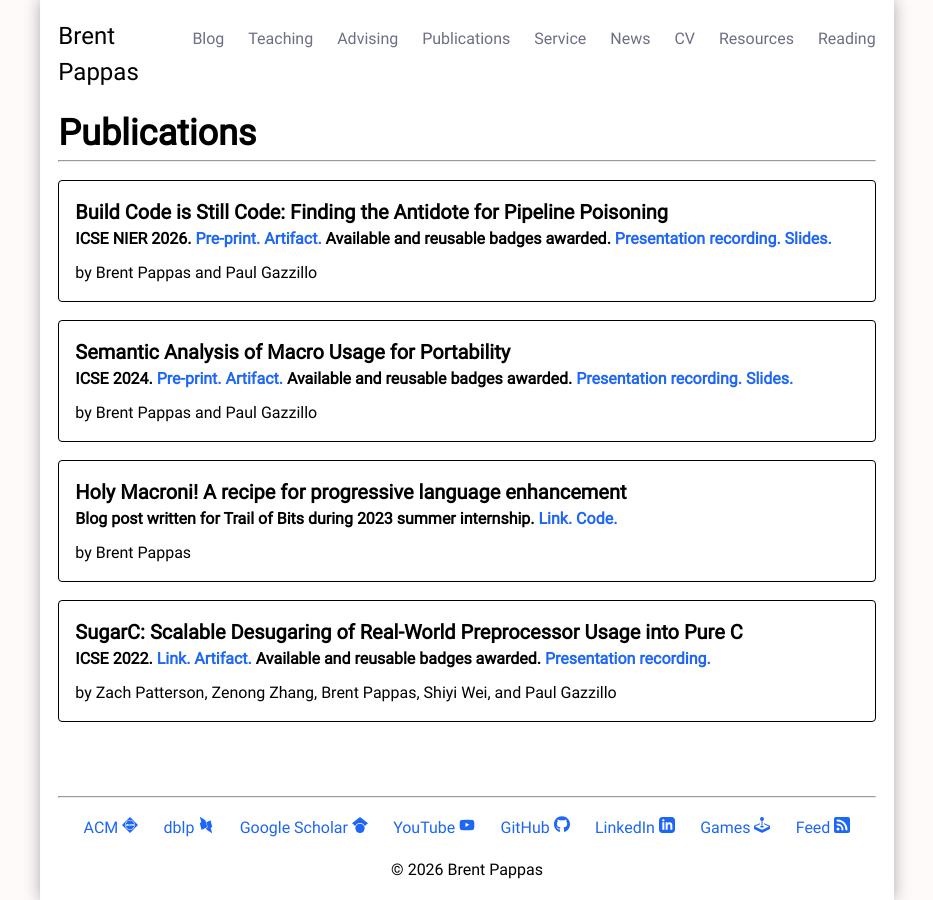
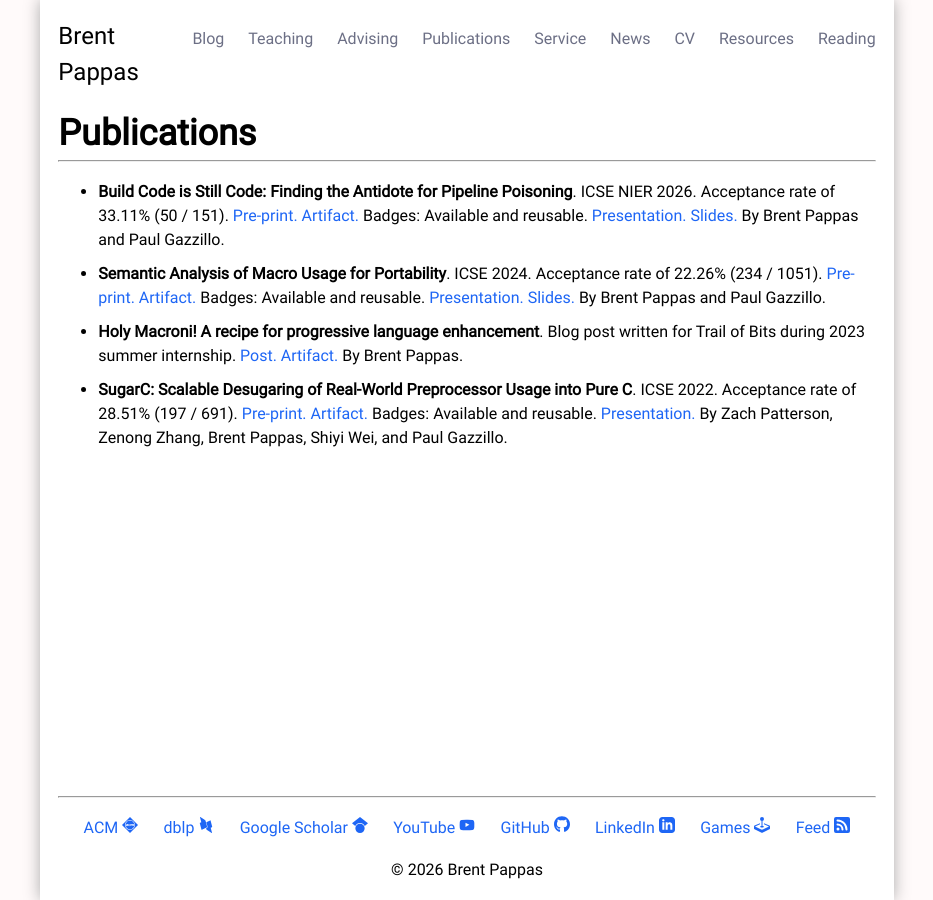
Before and after one commit to PappasBrent/pappasbrent.github.io, a Jekyll site: the page built from publications.html, in a window 1280 px wide. Shown: the whole page, without its empty margins (173-1106 px from the left). Built offline with Jekyll 4.4.1, drawn with Linux system fonts in a browser that asks for light colours.

Commit message:
Update publications

```diff
--- a/publications.html
+++ b/publications.html
@@ -3,52 +3,49 @@ layout: default
 title: Publications
 ---
 
-<div class="card">
-    <h5>Build Code is Still Code: Finding the Antidote for Pipeline Poisoning</h5>
-    <h6>
+<ul>
+    <li><p>
+        <span style="font-weight: bold">Build Code is Still Code: Finding the Antidote for Pipeline Poisoning</span>.
         ICSE NIER 2026.
+        Acceptance rate of 33.11% (50 / 151).
         <a href="https://arxiv.org/abs/2601.08995">Pre-print.</a>
-        <a href="https://zenodo.org/records/18233892">Artifact.</a> Available and reusable badges awarded.
-        <a href="https://youtu.be/v4P_Z3A8k2k">Presentation recording.</a>
+        <a href="https://zenodo.org/records/18233892">Artifact.</a>
+        Badges: Available and reusable.
+        <a href="https://youtu.be/v4P_Z3A8k2k">Presentation.</a>
         <a href="https://docs.google.com/presentation/d/1S8893dpvrzSFVBp6_gxrGEv-C6VdYlGY8Dm6xT8OX5Y/edit?usp=sharing">Slides.</a>
-    </h6>
-    <p>by Brent Pappas and Paul Gazzillo</p>
-</div>
+        By Brent Pappas and Paul Gazzillo.
+    </p></li>
+    <li><p>
+        <span style="font-weight: bold">Semantic Analysis of Macro Usage for Portability</span>.
+        ICSE 2024.
+        Acceptance rate of 22.26% (234 / 1051).
+        <a href="https://doi.org/10.48550/arXiv.2401.10422">Pre-print.</a>
+        <a href="https://zenodo.org/records/10511380">Artifact.</a>
+        Badges: Available and reusable.
+        <a href="https://youtu.be/OU7kh0YX-Kk">Presentation.</a>
+        <a href="https://docs.google.com/presentation/d/1seMbRpH9Y0nDR0auOTNYrzqFt_HAmlIL6QBQ8SNvPrY/edit?usp=sharing">Slides.</a>
+        By Brent Pappas and Paul Gazzillo.
+    </p></li>
+    <li><p>
+        <span style="font-weight: bold">Holy Macroni! A recipe for progressive language enhancement</span>.
+        Blog post written for Trail of Bits during 2023 summer internship.
 
-<div class="card">
-    <h5>Semantic Analysis of Macro Usage for Portability</h5>
-    <h6>
-        ICSE 2024.
-        <a href="https://doi.org/10.48550/arXiv.2401.10422">Pre-print.</a>
-        <a href="https://zenodo.org/records/10511380">Artifact.</a> Available and reusable badges awarded.
-        <a href="https://youtu.be/OU7kh0YX-Kk">Presentation recording.</a>
-        <a href="https://docs.google.com/presentation/d/1seMbRpH9Y0nDR0auOTNYrzqFt_HAmlIL6QBQ8SNvPrY/edit?usp=sharing">Slides.</a>
-    </h6>
-    <p>by Brent Pappas and Paul Gazzillo</p>
-</div>
+        <a href="https://blog.trailofbits.com/2023/09/11/holy-macroni-a-recipe-for-progressive-language-enhancement">Post.</a>
+        <a href="https://github.com/trailofbits/macroni/">Artifact.</a>
 
-<div class="card">
-    <h5>Holy Macroni! A recipe for progressive language enhancement</h5>
-    <h6>
-        Blog post written for Trail of Bits during 2023 summer internship.
-        <a href="https://blog.trailofbits.com/2023/09/11/holy-macroni-a-recipe-for-progressive-language-enhancement">Link.</a>
-        <a href="https://github.com/trailofbits/macroni/">Code.</a>
-    </h6>
-    <p>by Brent Pappas</p>
-</div>
 
-<div class="card">
-    <h5>
-        SugarC: Scalable Desugaring of Real-World Preprocessor Usage into Pure C
-    </h5>
-    <h6>
+
+        By Brent Pappas.
+    </p></li>
+    <li><p>
+        <span style="font-weight: bold">SugarC: Scalable Desugaring of Real-World Preprocessor Usage into Pure C</span>.
         ICSE 2022.
-        <a href="https://personal.utdallas.edu/~swei/sugarc-icse22.pdf">Link.</a>
-        <a href="https://zenodo.org/records/5915048">Artifact.</a> Available and reusable badges awarded.
-        <a href="https://youtu.be/t7ZTbst0QA4">Presentation recording.</a>
-    </h6>
-    <p>
-    by Zach Patterson, Zenong Zhang, Brent Pappas, Shiyi Wei, and Paul
-    Gazzillo
-    </p>
-</div>
+        Acceptance rate of 28.51% (197 / 691).
+        <a href="https://personal.utdallas.edu/~swei/sugarc-icse22.pdf">Pre-print.</a>
+        <a href="https://zenodo.org/records/5915048">Artifact.</a>
+        Badges: Available and reusable.
+        <a href="https://youtu.be/t7ZTbst0QA4">Presentation.</a>
+
+        By Zach Patterson, Zenong Zhang, Brent Pappas, Shiyi Wei, and Paul Gazzillo.
+    </p></li>
+</ul>
```
